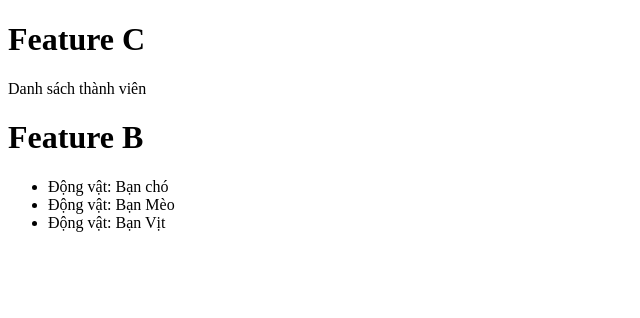
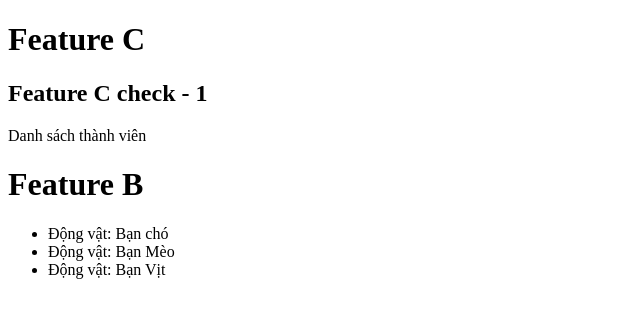
Before and after one commit to NguyenDucTruyen/FirstWeb, a plain HTML site: page index.html in a window 1280 px wide. Shown: the whole page, without its empty margins (0-640 px from the left). Drawn offline with Linux system fonts and the light colour scheme.

Commit message:
feature C - check 1

```diff
--- a/index.html
+++ b/index.html
@@ -7,6 +7,7 @@
 </head>
 <body>
     <h1 class="heading">Feature C</h1>
+	<h2>Feature C check - 1</h2>
     <p>Danh sách thành viên</p>
     <h1>Feature B</h1>
     <ul>
```
